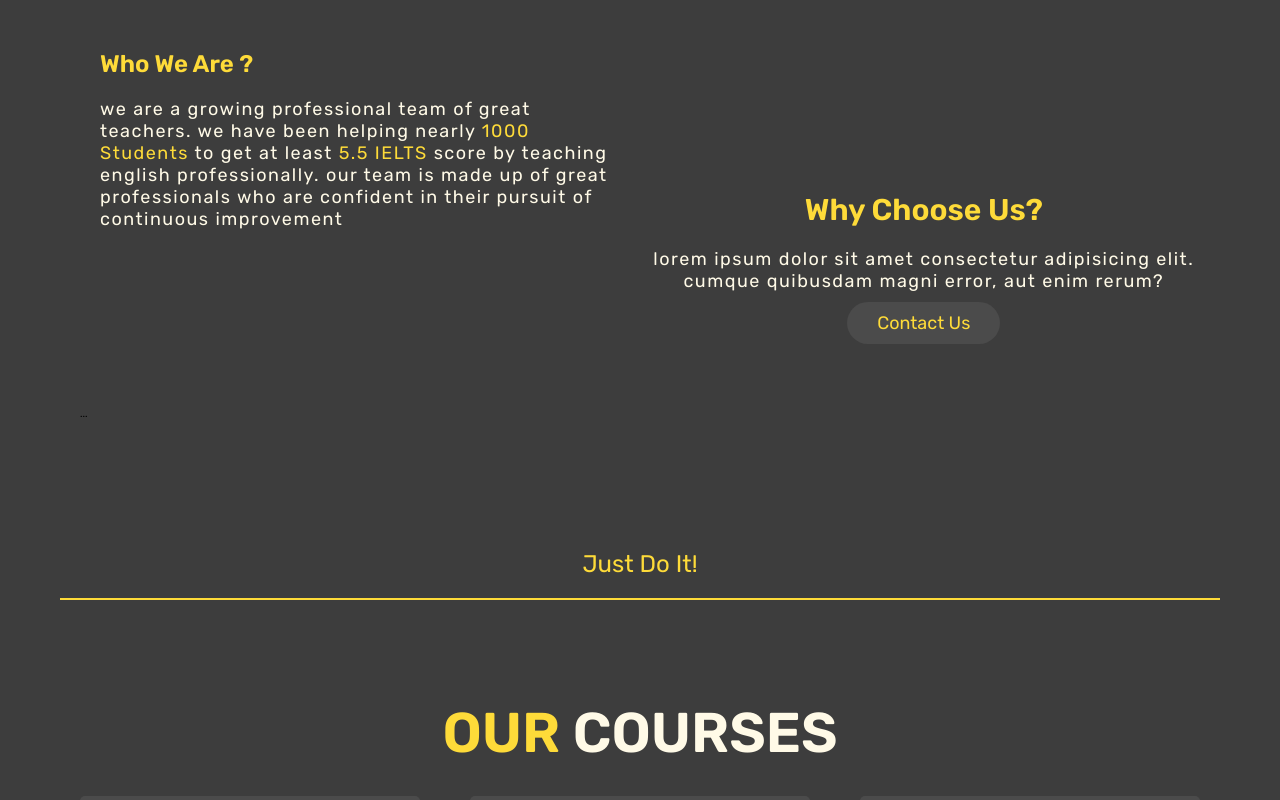
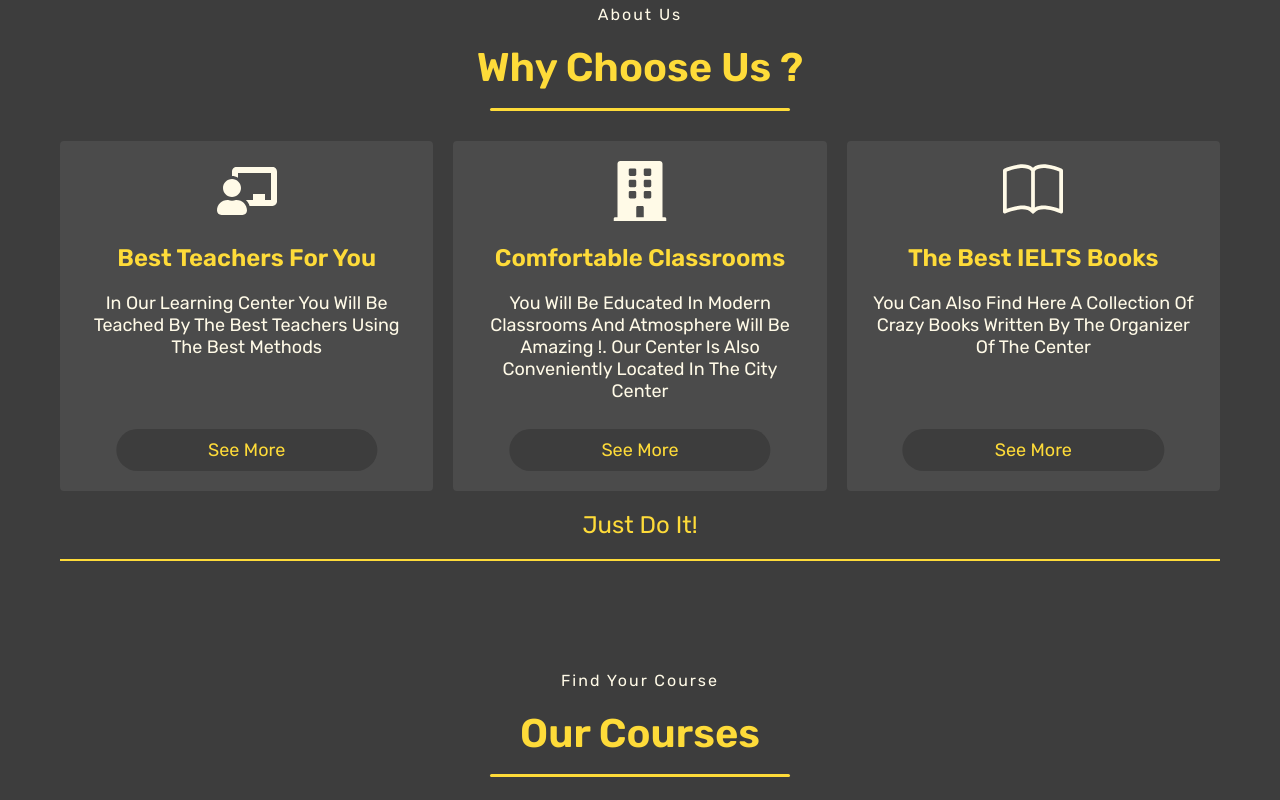
Before and after one commit to JakhongirAlijonov/crazy-ielts, a React (Create React App) app: page / in a window 1280 px wide. Shown: the part 780-1580 px from the top of the page. Built offline with nearby package versions, Linux system fonts and the light colour scheme.

Commit message:
header component ready , some changes made

```diff
--- a/src/App.css
+++ b/src/App.css
@@ -23,8 +23,8 @@
  }
 
  *::selection{
-    background-color: var(--yellow);
-    color:var(--black);
+    background-color: var(--secondary-bg);
+    color:var(--primary-text);
  }
 
  html{
--- /dev/null
+++ b/src/components/Headings/Style.css
@@ -0,0 +1,30 @@
+.titles-wrapper{
+    margin-top: 2rem;
+    text-align: center;
+}
+
+.sub_title{
+    margin-bottom: 2rem;
+    color: var(--secondary-text);
+    letter-spacing: 2px;
+    font-size: 1.6rem;
+    font-weight: 400;
+}
+.main_title{
+    color: var(--primary-text);
+    font-size: 4rem;
+    margin-top: 0;
+    margin-bottom: 5rem;
+    position: relative;
+}
+.main_title::after{
+    content: "";
+    border-radius: 4px;
+position: absolute;
+bottom: -2rem;
+left: 50%;
+transform: translateX(-50%);
+width: 30rem;
+height: 0.3rem;
+background-color: var(--primary-text);
+}
--- /dev/null
+++ b/src/components/Headings/headings.jsx
@@ -0,0 +1,13 @@
+import './Style.css'
+
+function Heading({subChildren , titleChildren}) {
+  return (
+    <div className='titles-wrapper'>
+        <h4 className="sub_title">{subChildren}</h4>
+        <h1 className="main_title">{titleChildren}</h1>
+
+    </div>
+  )
+}
+
+export default Heading
--- a/src/mocks/coursesList.jsx
+++ b/src/mocks/coursesList.jsx
@@ -11,7 +11,7 @@ import  CourseSix from '../assets/course-6.svg'
 
 
 const coursesCards = [
-    {
+    {id:1,
         img: <CourseOne/>,
         title:'Super Grammar',
         about:'Learn English fast ',
@@ -19,6 +19,7 @@ const coursesCards = [
         teacher:'Mrs SevinchKhan'
     },
     {
+        id:2,
         img: <CourseTwo/>,
 
         title:'Pre-IELTS',
@@ -26,7 +27,7 @@ const coursesCards = [
         cost:'220 000 UZS',
         teacher:'Miss Diyora'
     },
-    {
+    {id:3,
         img: <CourseThree/>,
 
         title:'Pre-IELTS',
@@ -35,6 +36,7 @@ const coursesCards = [
         teacher:'Miss Ozoda'
     },
     {
+        id:4,
         img: <CourseFour/>,
 
         title:'CEFR',
@@ -42,7 +44,7 @@ const coursesCards = [
         cost:'220 000 UZS',
         teacher:'Miss Mahliyo'
     },
-    {
+    {id:5,
         img: <CourseFive/>,
 
         title:'IELTS',
@@ -51,6 +53,7 @@ const coursesCards = [
         teacher:'Mr Hugo'
     },
     {
+        id:6,
         img: <CourseSix/>,
 
         title:'Grammar',
--- a/src/pages/About/chooseUs.jsx
+++ b/src/pages/About/chooseUs.jsx
@@ -2,13 +2,13 @@ import './Style.css'
 import {FaChalkboardTeacher ,FaBuilding } from 'react-icons/fa'
 import {BsBook} from 'react-icons/bs'
 import { Link } from 'react-router-dom'
+import Heading from '../../components/Headings/headings'
 
 function ChooseUs() {
   return (
     <div>
-    <h1 className="heading">
-          Why choose <span>us ?</span>
-        </h1>
+                   <Heading subChildren={'About us'} titleChildren={'Why choose us ?'}/>
+
         <div className='choose-wrapper'>
         <div className="choose-card">
                 <FaChalkboardTeacher className='choose-icon'/>
--- a/src/pages/Contact/Style.css
+++ b/src/pages/Contact/Style.css
@@ -1,4 +1,6 @@
-
+.contact{
+    margin-top: 5rem;
+}
 .contact-row{
     display: flex;
     align-items: center;
--- a/src/pages/Contact/index.jsx
+++ b/src/pages/Contact/index.jsx
@@ -2,6 +2,7 @@ import React from 'react'
 import './Style.css'
 import ContactImg from '../../assets/contact-img.svg'
 import Footer from '../../components/Footer'
+import Heading from '../../components/Headings/headings'
 import { FaFacebook, FaInstagram, FaTelegramPlane } from "react-icons/fa";
 
 function Contact() {
@@ -9,7 +10,8 @@ function Contact() {
     <div>
       <section className="contact" id="contact">
 
-<h1 className="heading contact-heading"><span>contact</span> us</h1>
+      <Heading subChildren={'Contact'} titleChildren={'Get in touch'}/>
+
 
 <div className="contact-row">
 
@@ -34,7 +36,8 @@ function Contact() {
 <div className="contact-details">
 
   <div className="contact-detail">
-    <h2 className="heading">Our <span>location</span></h2>
+  <Heading subChildren={'Location'} titleChildren={'Easy to find'}/>
+
     <div className="map">
     <div>
     <h3>Location</h3>
--- a/src/pages/Home/Style.css
+++ b/src/pages/Home/Style.css
@@ -90,4 +90,5 @@
     color:var(--primary-text);
     font-size:2.4rem;
     text-align:center;
+    margin-top:2rem;
  }
--- /dev/null
+++ b/src/pages/Home/count.jsx
@@ -0,0 +1,55 @@
+import { FaGraduationCap, FaUserGraduate, FaChalkboardTeacher, FaSmile } from 'react-icons/fa';
+import './Style.css'
+
+function Counter() {
+    const incrementBox = [
+        {id:'ad',
+           target: '10+',
+           title: 'courses',
+           icon: <FaGraduationCap className='icon-box' />,
+        },
+        {id:'ac',
+           target: '500+',
+           title: 'students',
+           icon: <FaChalkboardTeacher className='icon-box' />,
+
+        },
+        {id:'ab',
+           target: '10+',
+           title: 'teachers',
+           icon: <FaUserGraduate className='icon-box' />
+
+        },
+        {id:'aa',
+           target: '100%',
+           title: 'satisfaction',
+           icon: <FaSmile className='icon-box' />
+        },
+     ]
+
+  return (
+    <div>
+          <section className="count">
+               <div className="box-container">
+                  {
+                     incrementBox.map((box) => {
+                        return (
+                           <div className="box" key={box.id}>
+                              <div className="counter-box">{box.icon}</div>
+                              <div className="content">
+                                 <h3 className='counter' data-target="10">{box.target}</h3>
+                                 <p>{box.title}</p>
+                              </div>
+                           </div>
+                        )
+                     })
+                  }
+
+
+               </div>
+            </section>
+    </div>
+  )
+}
+
+export default Counter
--- a/src/pages/Home/index.jsx
+++ b/src/pages/Home/index.jsx
@@ -1,8 +1,7 @@
 import './Style.css'
 import HomeImg from '../../assets/homg-img.svg'
 import { Link } from 'react-router-dom'
-import { FaGraduationCap, FaUserGraduate, FaChalkboardTeacher, FaSmile } from 'react-icons/fa';
-import AboutImg from '../../assets/about-img.svg'
+
 
 import CourseOne from '../../assets/course-1.svg'
 import coursesCards from '../../mocks/coursesList'
@@ -20,41 +19,21 @@ import SwiperCore from 'swiper';
 
 
 import { FaFacebook, FaInstagram, FaTelegramPlane } from 'react-icons/fa';
+import ChooseUs from '../About/chooseUs';
+import Counter from './count'
+import Heading from '../../components/Headings/headings'
 
 
 function Home() {
    SwiperCore.use([Autoplay])
 
-   const incrementBox = [
-      {
-         target: '10+',
-         title: 'courses',
-         icon: <FaGraduationCap className='icon-box' />,
-      },
-      {
-         target: '500+',
-         title: 'students',
-         icon: <FaChalkboardTeacher className='icon-box' />,
 
-      },
-      {
-         target: '10+',
-         title: 'teachers',
-         icon: <FaUserGraduate className='icon-box' />
-
-      },
-      {
-         target: '100%',
-         title: 'satisfaction',
-         icon: <FaSmile className='icon-box' />
-      },
-   ]
    return (
 
       <div>
          <section className="home" id="home">
 
-            <div class="row">
+            <div className="row">
 
                <div className="content">
                   <h3 className='home-title'>Crazy IELTS<span className='home-span'> learning center</span></h3>
@@ -68,91 +47,27 @@ function Home() {
             </div>
 
 
-            <section className="count">
-               <div className="box-container">
-                  {
-                     incrementBox.map((box) => {
-                        return (
-                           <div className="box">
-                              <div className="counter-box">{box.icon}</div>
-                              <div className="content">
-                                 <h3 className='counter' data-target="10">{box.target}</h3>
-                                 <p>{box.title}</p>
-                              </div>
-                           </div>
-                        )
-                     })
-                  }
 
-
-               </div>
-            </section>
-
+<Counter/>
             <hr className="divider-hr" />
-            <section>
-               <>
-                  <div className="row">
-                     <div className="image">
-                        <Swiper
-                           spaceBetween={50}
-                           slidesPerView={1}
-                           loop={true}
-                           autoplay
-                        >
-                           <SwiperSlide className='about-slider-img'>
-                              <img src={AboutImg} alt="" />
-
-                           </SwiperSlide>
-                           <SwiperSlide className='about-slider-img slider-text'>
-                              <h1 className='about-slite-title'>Who we are ?</h1>
-                              <p className='about-slite-text'>We are a growing professional team of great teachers. We have been helping nearly <span className="highlighted">1000 students</span> to get at least <span className='highlighted'>5.5 IELTS</span> score by teaching English professionally. Our team is made up of great professionals who are confident in their pursuit of continuous improvement</p>
-
-                           </SwiperSlide>
-                           <SwiperSlide className='about-slider-img'>
-                              <img src={AboutImg} alt="" />
-
-                           </SwiperSlide>
-                           <SwiperSlide className='about-slider-img'>
-                              <img src={AboutImg} alt="biz haqimizda" />
-
-                           </SwiperSlide>
-                           ...
-                        </Swiper>
-
-
-
-
-
-                     </div>
-
-                     <div className="content">
-                        <h3 className='about-title'>why choose us?</h3>
-                        <p className='about-slite-text'>Lorem ipsum dolor sit amet consectetur adipisicing elit. Cumque quibusdam magni error, aut enim rerum?</p>
-                        <a href="#contact" class="btn">contact us</a>
-                     </div>
-
-                  </div>
-               </>
-            </section>
-
+           <ChooseUs/>
             <p className="home-quote">Just Do It!</p>
             <hr className="divider-hr" />
 
             {/* Courses section */}
             <section className="courses" id="courses">
-               <h1 className="heading">our <span>courses</span></h1>
+               <Heading subChildren={'Find your course'} titleChildren={'Our courses'}/>
                <Swiper
                   spaceBetween={50}
                   slidesPerView={3}
                   loop={true}
                   autoplay
-                  onSlideChange={() => console.log('slide change')}
-                  onSwiper={(swiper) => console.log(swiper)}
+
                >
                   {
-                     coursesCards.map(({ title, img, about, cost, teacher }) => {
+                     coursesCards.map(({ title, img, about, cost, teacher, id }) => {
 
-                        return (<SwiperSlide className='slide slide-card'>
+                        return (<SwiperSlide className='slide slide-card' key={id}>
 
                            <img src={CourseOne} alt="course images" />
                            <h3 className='courses-title'>{title}</h3>
@@ -174,9 +89,8 @@ function Home() {
             <hr className="divider-hr" />
 {/* Teacher sectinpmon */}
             <section className="teachers">
-               <h1 className="heading">
-                  expert <span>tutors</span>
-               </h1>
+            <Heading subChildren={'Teachers'} titleChildren={'Learn from Masters'}/>
+
 
                <Swiper
                   spaceBetween={50}
@@ -185,8 +99,7 @@ function Home() {
                   autoplay={{ delay: 5000 }}
                   pagination={{ clickable: true }}
 
-                  onSlideChange={() => console.log('slide change')}
-                  onSwiper={(swiper) => console.log(swiper)}
+
                >
                   {
                      teachersList.map((teacher) => {
```
